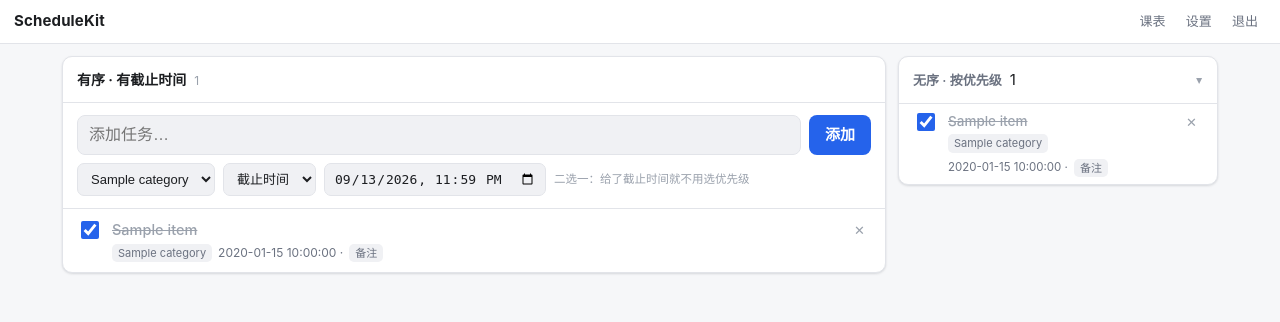
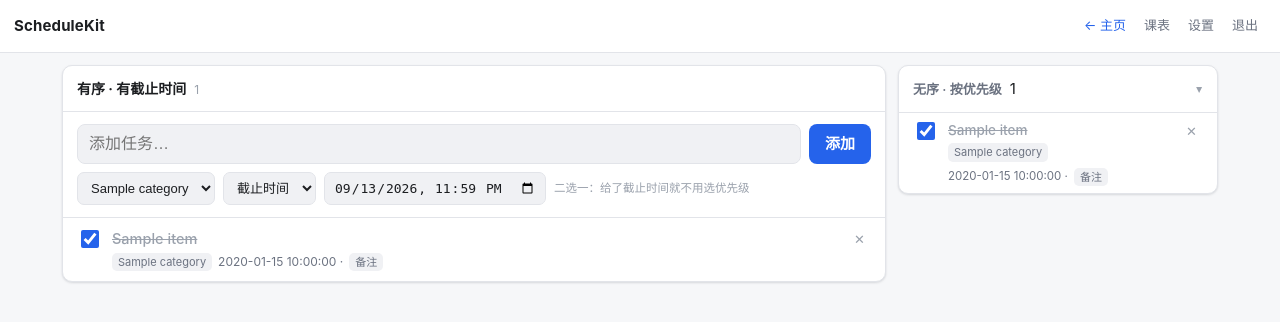
Before and after one commit to yihaosirius/schedule_kit, a FastAPI app: template app/templates/index.html in a window 1280 px wide. Shown: the top 322 px of the page. Run offline with FastAPI, Linux system fonts and the light colour scheme; the template is opened without the code that fills it: most values are stand-ins (such as "Sample title", 1, 10 or a date in 2020); parts of the project's set-up code (start-up, migrations or seed data) failed here and were passed over.

Commit message:
feat: 统一顶栏导航，子页面给出显式的「← 主页」入口
原先每个页面各写一份 `<header class="topbar">`，导致两个问题：
- 标签不一致：首页写「课表/设置/退出」，课表页写「任务/设置」，
  设置页写「任务/课表」，草稿页写「返回任务」
- 「退出」只有首页有，而且处理器只写在 tasks.js 里（仅首页加载），
  子页面即使加上按钮也点不动

改法：
- 新增共享部分 templates/_nav.html，顶栏统一由 base.html 渲染
- 品牌名可点、指向 /，本身就是回主页的入口
- 非首页把首页入口显式写成「← 主页」并高亮 —— 只写「任务」会有歧义，
  分不清是"当前页"还是"返回入口"
- 当前页用 .is-current + aria-current="page" 标出
- 草稿页的 active 从 tasks 改为 draft（它不是任务列表）
- 退出处理器从 tasks.js 移到 app.js（每页都加载）
- 登录页覆写 topbar 区块为空

窄屏（≤420px）收紧间距与字号，4 个条目 + 品牌名在 360px 下不换行。

新增 11 个测试，含"导航必须只有一份"与"退出处理器必须在全局脚本里"
这两条防回归断言。累计 349 项通过。

```diff
--- a/app/routers/ui.py
+++ b/app/routers/ui.py
@@ -71,14 +71,15 @@ def draft_page(draft_id: int, request: Request):
 
     row = draft_service.get_draft(request.app.state.db, draft_id)
     if row is None:
-        return render(request, "draft_missing.html", draft_id=draft_id)
+        return render(request, "draft_missing.html", draft_id=draft_id, active="draft")
 
     return render(
         request,
         "draft.html",
         draft_id=draft_id,
         draft=draft_service.to_public(row),
-        active="tasks",
+        # 草稿页不是任务列表，导航里应显示「← 主页」而不是把"任务"标为当前页
+        active="draft",
     )
 
 
--- a/app/static/css/app.css
+++ b/app/static/css/app.css
@@ -113,15 +113,39 @@ button { font: inherit; }
   background: var(--surface);
   border-bottom: 1px solid var(--border);
 }
-.topbar h1 { margin: 0; font-size: 15px; font-weight: 650; letter-spacing: .01em; }
+/* 品牌名本身就是"返回主页"的入口，所以做成可点的样子 */
+.topbar__brand {
+  margin-left: -6px;
+  padding: 4px 6px;
+  border-radius: 6px;
+  font-size: 15px;
+  font-weight: 650;
+  letter-spacing: .01em;
+  color: var(--text);
+  text-decoration: none;
+}
+.topbar__brand:hover { background: var(--surface-2); }
 .topbar .spacer { flex: 1; }
-.topbar nav a {
+
+.topnav { display: flex; align-items: center; gap: 2px; }
+.topnav a {
   font-size: 13px;
   color: var(--text-dim);
   padding: 6px 8px;
   border-radius: 6px;
+  text-decoration: none;
+  white-space: nowrap;
 }
-.topbar nav a:hover { background: var(--surface-2); color: var(--text); }
+.topnav a:hover { background: var(--surface-2); color: var(--text); }
+.topnav a.is-current { background: var(--surface-2); color: var(--text); font-weight: 600; }
+/* 非首页上的「← 主页」需要更醒目一点，否则容易被当成普通标签 */
+.topnav a.topnav__home { color: var(--accent); }
+
+@media (max-width: 420px) {
+  .topbar { gap: 6px; padding-left: 10px; padding-right: 10px; }
+  .topbar__brand { font-size: 14px; }
+  .topnav a { padding: 6px 6px; font-size: 12.5px; }
+}
 
 /* ── 布局 ─────────────────────────────────────────────────────────
  *
--- a/app/static/js/app.js
+++ b/app/static/js/app.js
@@ -67,6 +67,19 @@
 
   window.sk = { api, readCookie, toast, reportError };
 
+  /* 退出登录：顶栏导航在每个页面都有，所以处理器必须放在这里，
+     而不是某个页面的脚本里（原先只在 tasks.js 里，导致子页面点"退出"没反应）。 */
+  document.addEventListener("click", async (event) => {
+    if (!event.target.closest("[data-action=logout]")) return;
+    event.preventDefault();
+    try {
+      await api("POST", "/api/logout");
+    } catch (_) {
+      /* 退出失败也要走，本地 Cookie 已由服务端清掉或本就无效 */
+    }
+    window.location.href = "/login";
+  });
+
   /* 注册 Service Worker（仅缓存静态外壳，接口一律直连网络）。
      http 页面里 navigator.serviceWorker 不可用，所以必须先判协议——
      本地开发用 http://127.0.0.1 时不会注册，也不会报错。 */
--- a/app/static/js/tasks.js
+++ b/app/static/js/tasks.js
@@ -202,17 +202,8 @@
         input.scrollIntoView({ behavior: "smooth", block: "center" });
         input.focus();
       }
-      return;
     }
-
-    if (event.target.closest("[data-action=logout]")) {
-      event.preventDefault();
-      try {
-        await api("POST", "/api/logout");
-      } finally {
-        window.location.href = "/login";
-      }
-    }
+    /* 退出登录由 app.js 统一处理（顶栏在每个页面都有） */
   });
 
   /* 移动端把无序表折叠起来：它权重更小，不该占首屏。
--- /dev/null
+++ b/app/templates/_nav.html
@@ -0,0 +1,18 @@
+{# 全站统一导航。
+   由 base.html 的 topbar 引入，各页面不再自己写 —— 之前每个页面各写各的，
+   导致「退出」只在首页有、标签也各不相同。
+
+   `active` 由页面路由传入：tasks / courses / settings / draft。
+   在非首页上把首页入口显式写成「← 主页」，避免"任务"这个标签到底是
+   当前页还是返回入口分不清。 #}
+<nav class="topnav">
+  {% if active == 'tasks' %}
+    <a href="/" class="is-current" aria-current="page">任务</a>
+  {% else %}
+    <a href="/" class="topnav__home">← 主页</a>
+  {% endif %}
+
+  <a href="/courses"{% if active == 'courses' %} class="is-current" aria-current="page"{% endif %}>课表</a>
+  <a href="/settings"{% if active == 'settings' %} class="is-current" aria-current="page"{% endif %}>设置</a>
+  <a href="#" data-action="logout">退出</a>
+</nav>
--- a/app/templates/base.html
+++ b/app/templates/base.html
@@ -17,6 +17,17 @@
   {% block head %}{% endblock %}
 </head>
 <body class="{% block body_class %}{% endblock %}">
+
+{# 顶栏统一在这里渲染：品牌名本身也是回主页的入口。
+   登录页把整个 topbar 区块覆写为空。 #}
+{% block topbar %}
+<header class="topbar">
+  <a class="topbar__brand" href="/" title="返回主页">ScheduleKit</a>
+  <span class="spacer"></span>
+  {% include "_nav.html" %}
+</header>
+{% endblock %}
+
 {% block body %}{% endblock %}
 <script src="/static/js/app.js" defer></script>
 {% block scripts %}{% endblock %}
--- a/app/templates/draft.html
+++ b/app/templates/draft.html
@@ -3,12 +3,6 @@
 {% block body_class %}page-draft{% endblock %}
 
 {% block body %}
-<header class="topbar">
-  <h1>确认识别结果</h1>
-  <span class="spacer"></span>
-  <nav><a href="/">返回任务</a></nav>
-</header>
-
 <main class="layout"
       data-draft-page
       data-draft-id="{{ draft_id }}"
--- a/app/templates/draft_missing.html
+++ b/app/templates/draft_missing.html
@@ -2,11 +2,6 @@
 {% block title %}草稿不存在 · ScheduleKit{% endblock %}
 
 {% block body %}
-<header class="topbar">
-  <h1>草稿不存在</h1>
-  <span class="spacer"></span>
-  <nav><a href="/">返回任务</a></nav>
-</header>
 <main class="layout">
   <section class="panel">
     <header><h2>草稿 {{ draft_id }} 不存在或已过期</h2></header>
--- a/app/templates/index.html
+++ b/app/templates/index.html
@@ -31,16 +31,6 @@
 {% endmacro %}
 
 {% block body %}
-<header class="topbar">
-  <h1>ScheduleKit</h1>
-  <span class="spacer"></span>
-  <nav>
-    <a href="/courses">课表</a>
-    <a href="/settings">设置</a>
-    <a href="#" data-action="logout">退出</a>
-  </nav>
-</header>
-
 <main class="layout layout--split">
   <section class="panel panel--major">
     <header>
--- a/app/templates/login.html
+++ b/app/templates/login.html
@@ -1,6 +1,9 @@
 {% extends "base.html" %}
 {% block title %}登录 · ScheduleKit{% endblock %}
 {% block body_class %}page-login{% endblock %}
+
+{# 登录页不显示导航（还没登录） #}
+{% block topbar %}{% endblock %}
 
 {% block body %}
 <main class="login-card">
```
Also changed, not shown: app/templates/courses.html (+0 -9 lines), app/templates/settings.html (+0 -9 lines), tests/test_webui.py (+91 -0 lines).
